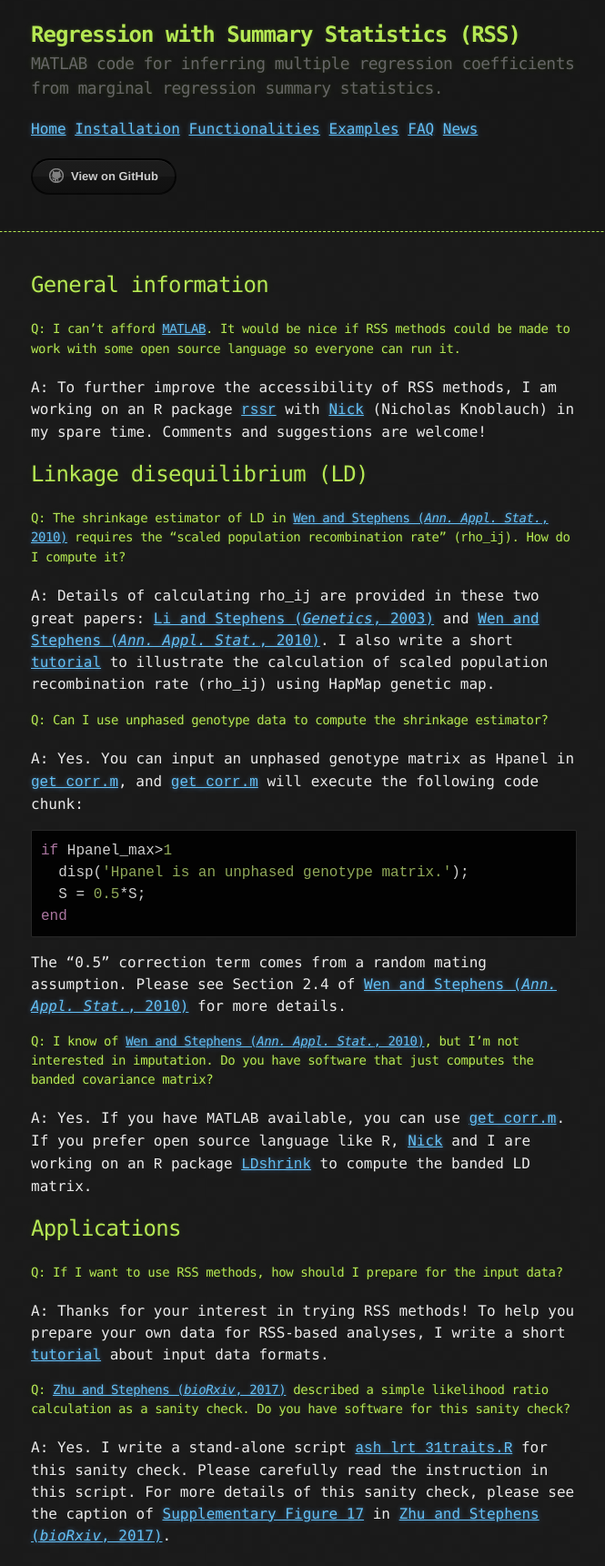
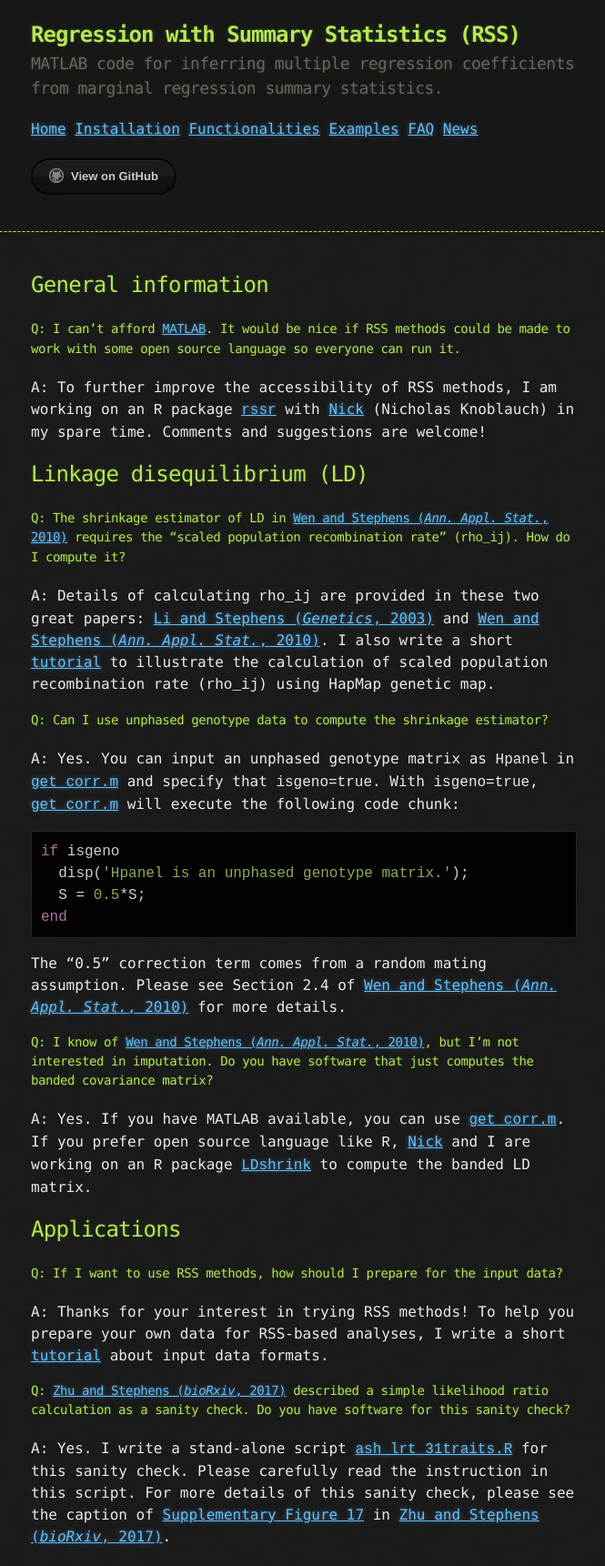
Before and after one commit to stephenslab/rss, a Jekyll site: the page built from docs/FAQ.md, in a window 1280 px wide. Shown: the whole page at 91% size, without its empty margins (306-971 px from the left). Built offline with Jekyll 4.4.1, drawn with Linux system fonts in a browser that asks for light colours.

Commit message:
update faq

````diff
--- a/docs/FAQ.md
+++ b/docs/FAQ.md
@@ -31,11 +31,12 @@ scaled population recombination rate (`rho_ij`) using HapMap genetic map.
 
 #### Q: Can I use unphased genotype data to compute the shrinkage estimator?
 
-A: Yes. You can input an unphased genotype matrix as `Hpanel` in [`get_corr.m`][],
-and [`get_corr.m`][] will execute the following code chunk:
+A: Yes. You can input an unphased genotype matrix as `Hpanel` in [`get_corr.m`][]
+and specify that `isgeno=true`.
+With `isgeno=true`, [`get_corr.m`][] will execute the following code chunk:
 
 ```matlab
-if Hpanel_max>1
+if isgeno
   disp('Hpanel is an unphased genotype matrix.');
   S = 0.5*S;
 end
````
